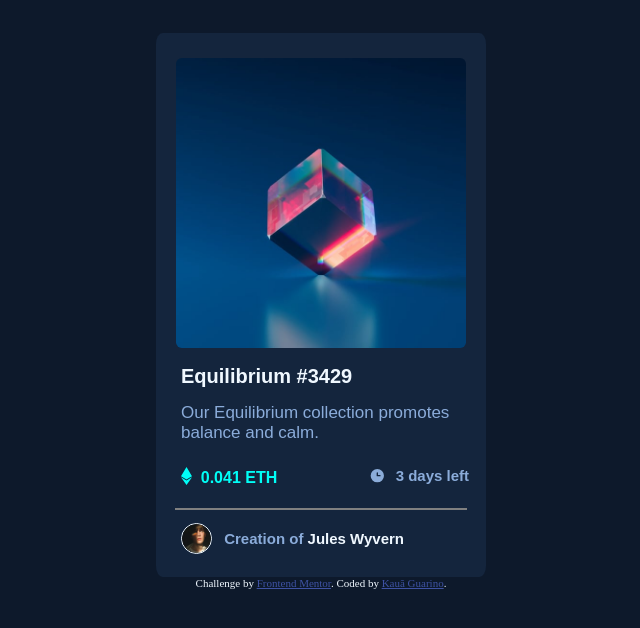
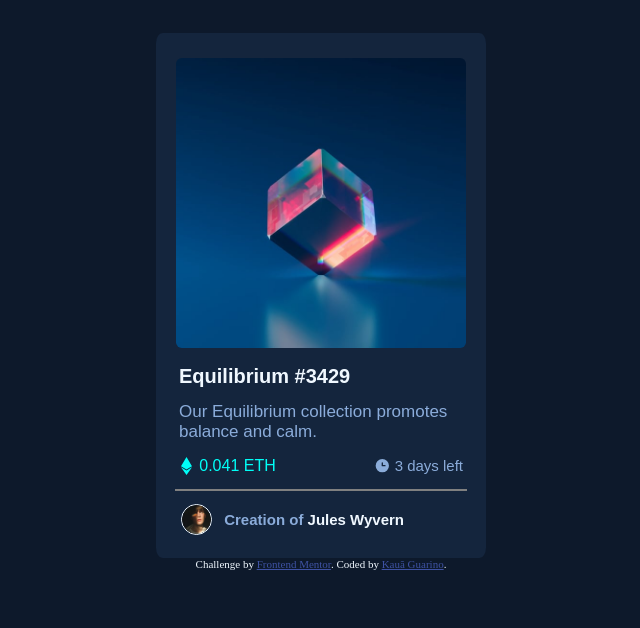
Before and after one commit to Kauaguarinogabriell/Equilibrium-Project, a plain HTML site: page index.html in a window 1280 px wide. Shown: the whole page, without its empty margins (319-959 px from the left). Drawn offline with Linux system fonts and the light colour scheme.

Commit message:
improvement in logistics

```diff
--- a/index.html
+++ b/index.html
@@ -39,30 +39,32 @@
       font-size: 125%;
       font-weight: 600;
       text-align: left;
-      margin-left: 25px;
+      margin-left: 23px;
     }
     .h2text{
       font-size: 17px;
+      font-weight: 300;
+      float: left;
       text-align: left;
-      font-weight: 300;
-      margin-left: 25px;
+      margin-left: 23px;
+      margin-bottom: 15px;
       color: hsl(215, 51%, 70%);
-      padding-bottom: 3px;
     }
-    .h3text{
+    .textclock{
       float:right;
       font-size: 15px;
-      margin-right: -100px;
-      margin-top: -0px;
+      margin-right: -95px;
       color: hsl(215, 51%, 70%);
     }
     .clockimg{
       float: right;
-      margin-right: 100px;
+      margin-right: 95px;
+      margin-left: 6px;
+      margin-bottom: 15px;
     }
-    .h4text{
-      margin-right: 200px;
-      padding-top: 2px;
+    .textethereum{
+      margin-right: 85px;
+      margin-top: 10px;
       color: hsl(178, 100%, 50%);
     }
     .ethereumimg{
@@ -95,17 +97,19 @@
         <img class="picture" src="image-equilibrium.jpg" alt="Equilibrium">
       </picture>
       <h1 class="h1text">Equilibrium #3429</h1>
-      <h2 class="h2text">Our Equilibrium collection promotes balance and calm.</h2>
+      <a class="h2text">Our Equilibrium collection promotes balance and calm.</a>
       <picture>
-        <img class="clockimg" src="icon-clock.svg"><h3 class="h3text">3 days left</h3>
+        <img class="clockimg" src="icon-clock.svg" alt="icon clock"><a class="textclock">3 days left</a>
       </picture>
       <picture>
-        <img class="ethereumimg" src="icon-ethereum.svg"><h4 class="h4text">0.041 ETH</h4>
+        <img class="ethereumimg" src="icon-ethereum.svg" alt="icon ethereum"><a class="textethereum">0.041 ETH</a>
       </picture>
       <hr width="290px" color="gray">
-      <picture>
-        <img class="avatarimg" src="image-avatar.png"><h5 class="h5text"><span style="color:hsl(215, 51%, 70%);">Creation of </span>Jules Wyvern</h5>
-      </picture><!--avatarphoto-->
+      <footer>
+        <picture>
+          <img class="avatarimg" src="image-avatar.png"><h5 class="h5text"><span style="color:hsl(215, 51%, 70%);">Creation of </span>Jules Wyvern</h5>
+        </picture><!--avatarphoto-->
+      </footer>
     </div><!--box-->
   </main><!--container-->
   <div class="attribution">
```
